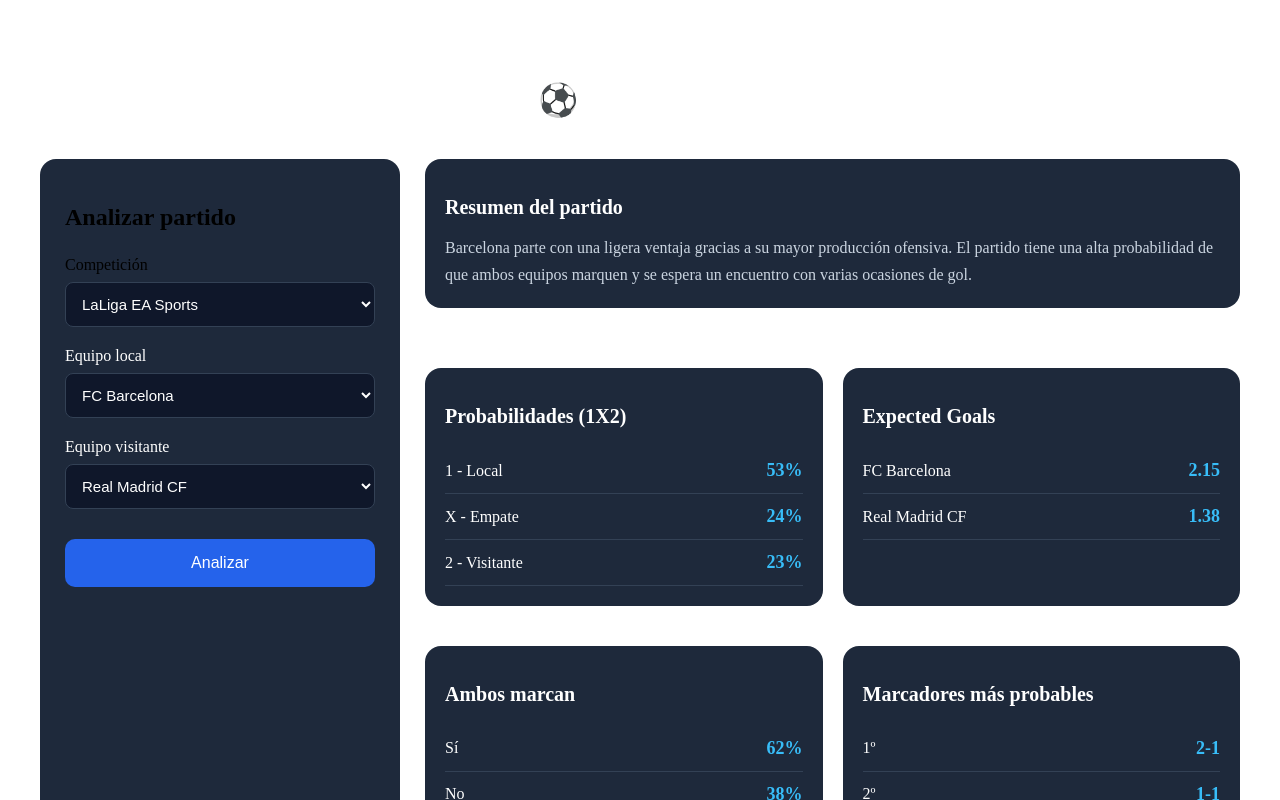
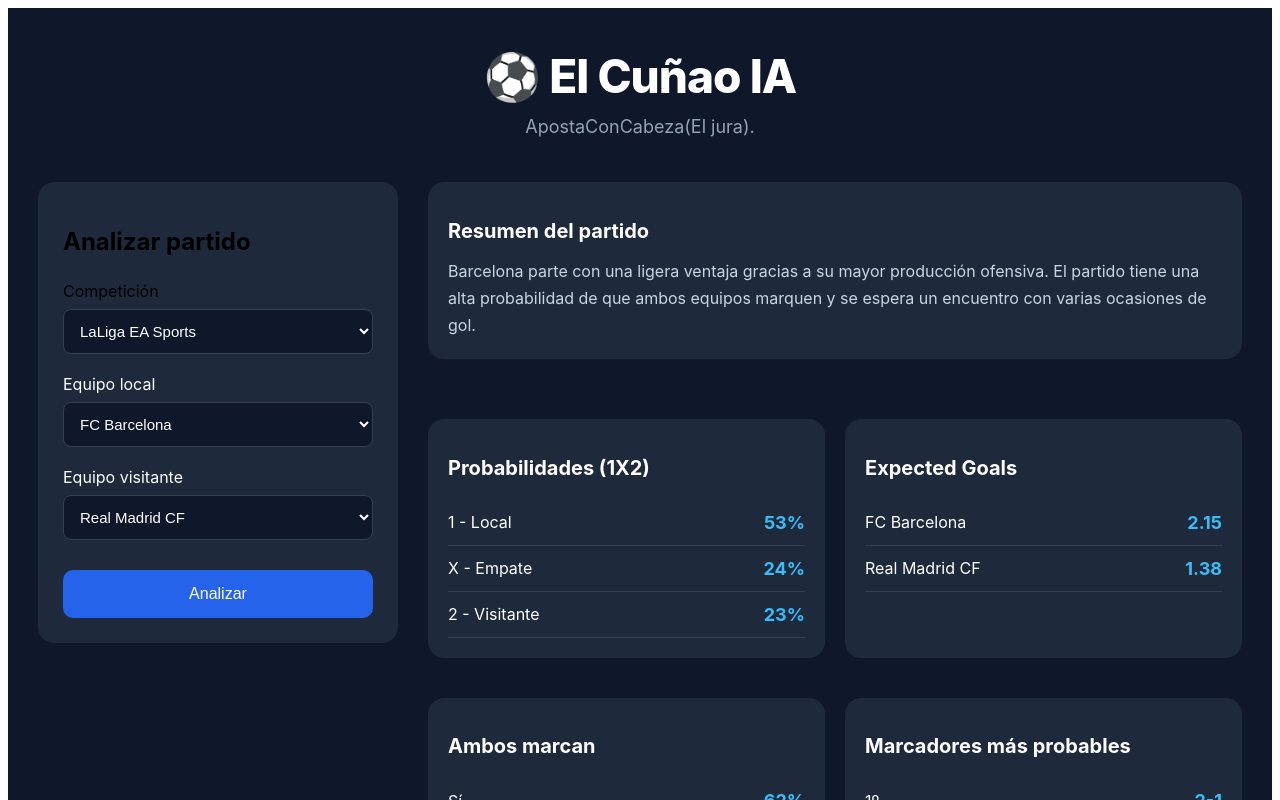
Before and after one commit to Wuyu640/football-ai, a React (Vite) app in the folder frontend/: page / in a window 1280 px wide. Shown: the top 800 px of the page. Built offline with nearby package versions, Linux system fonts and the light colour scheme.

Commit message:
Update App.jsx

```diff
--- a/frontend/src/App.jsx
+++ b/frontend/src/App.jsx
@@ -5,26 +5,55 @@ function App() {
   return (
     <div
       style={{
-        maxWidth: "1200px",
-        margin: "40px auto",
-        padding: "20px",
+        minHeight: "100vh",
+        background: "#0f172a",
+        padding: "40px 30px",
+        fontFamily:
+          "Inter, system-ui, -apple-system, BlinkMacSystemFont, 'Segoe UI', sans-serif",
+      }}
+    >
+      <div
+        style={{
+          maxWidth: "1400px",
+          margin: "0 auto",
+        }}
+      >
+        <div
+          style={{
+            textAlign: "center",
+            marginBottom: "45px",
           }}
         >
           <h1
             style={{
-          textAlign: "center",
               color: "white",
-          marginBottom: "40px",
+              fontSize: "46px",
+              margin: 0,
+              fontWeight: "800",
+              letterSpacing: "-1px",
             }}
           >
-        ⚽ Football AI
+            ⚽ El Cuñao IA
           </h1>
+
+          <p
+            style={{
+              color: "#94a3b8",
+              fontSize: "18px",
+              marginTop: "12px",
+              marginBottom: 0,
+            }}
+          >
+            ApostaConCabeza(El jura).
+          </p>
+        </div>
 
         <div
           style={{
             display: "grid",
             gridTemplateColumns: "360px 1fr",
-          gap: "25px",
+            gap: "30px",
+            alignItems: "start",
           }}
         >
           <SearchPanel />
@@ -32,6 +61,7 @@ function App() {
           <ResultsPanel />
         </div>
       </div>
+    </div>
   );
 }
 
```
Lines whose indentation alone changed are shown as unchanged.
